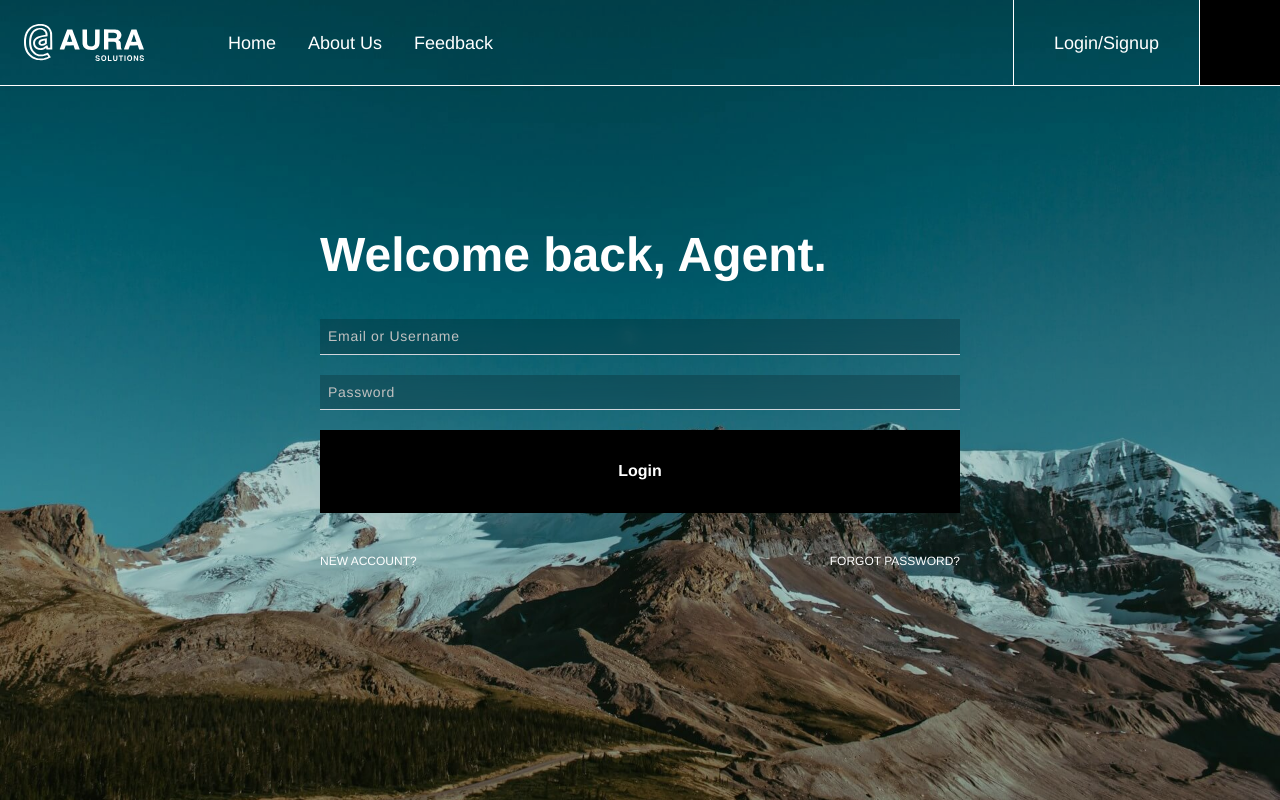
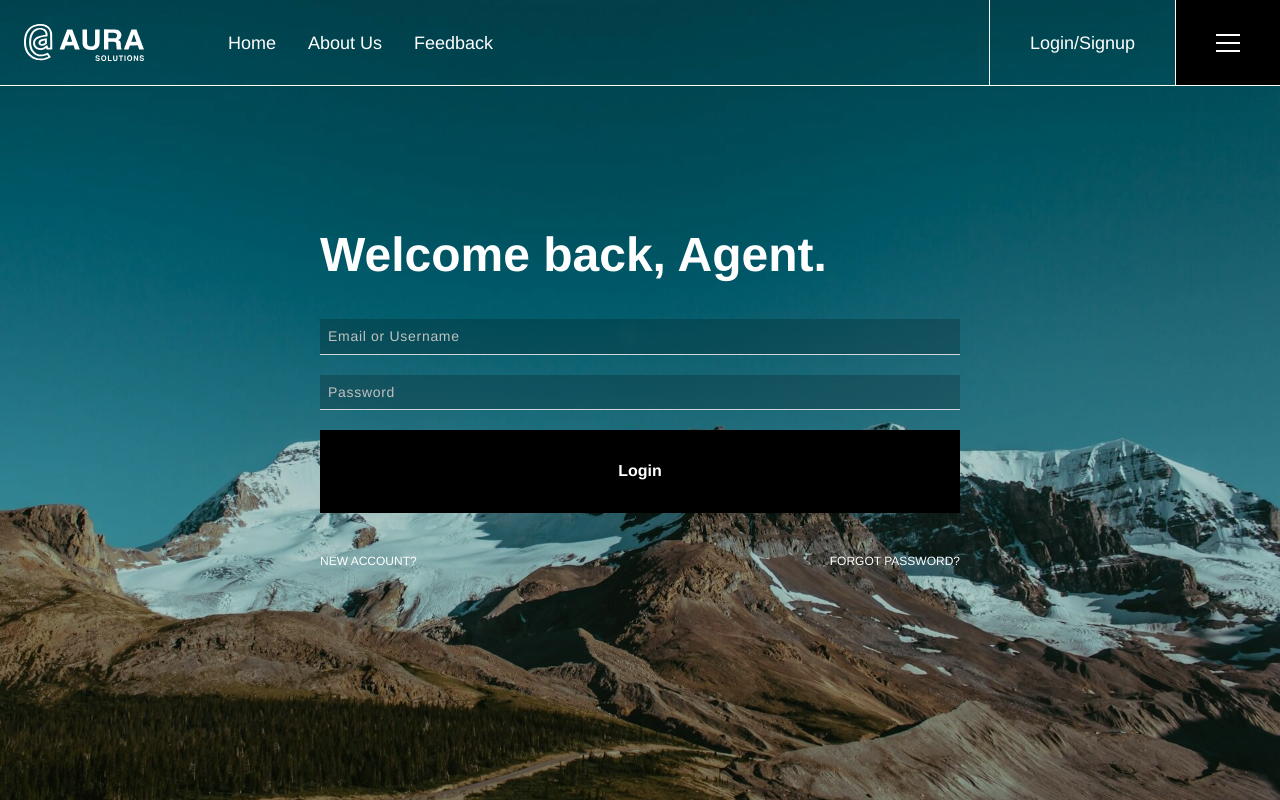
Before and after one commit to reyesjl/aura-insurance-engine, a Vue app in the folder aura_frontend/: page /auth/login in a window 1280 px wide. Built offline with nearby package versions, Linux system fonts and the light colour scheme; no server answers; a web font is replaced by a local one.

Commit message:
No Story - hanmburger styles

```diff
--- a/aura_frontend/src/components/NavBar.vue
+++ b/aura_frontend/src/components/NavBar.vue
@@ -231,4 +231,39 @@ onUnmounted(() => {
   transform: translateX(0);
   opacity: 1;
 }
+
+/* Hamburger menu styles */
+.hamburger-menu {
+  display: flex;
+  flex-direction: column;
+  width: 24px;
+  height: 18px;
+  justify-content: space-between;
+  cursor: pointer;
+}
+
+.hamburger-line {
+  width: 100%;
+  height: 2px;
+  background-color: currentColor;
+  transition: all 0.3s ease;
+  transform-origin: center;
+}
+
+.hamburger-menu.active .hamburger-line:nth-child(1) {
+  transform: rotate(45deg) translate(6px, 6px);
+}
+
+.hamburger-menu.active .hamburger-line:nth-child(2) {
+  opacity: 0;
+}
+
+.hamburger-menu.active .hamburger-line:nth-child(3) {
+  transform: rotate(-45deg) translate(6px, -6px);
+}
+
+/* Hover effect for the hamburger container */
+.hamburger-menu:hover .hamburger-line {
+  background-color: inherit;
+}
 </style>
```
